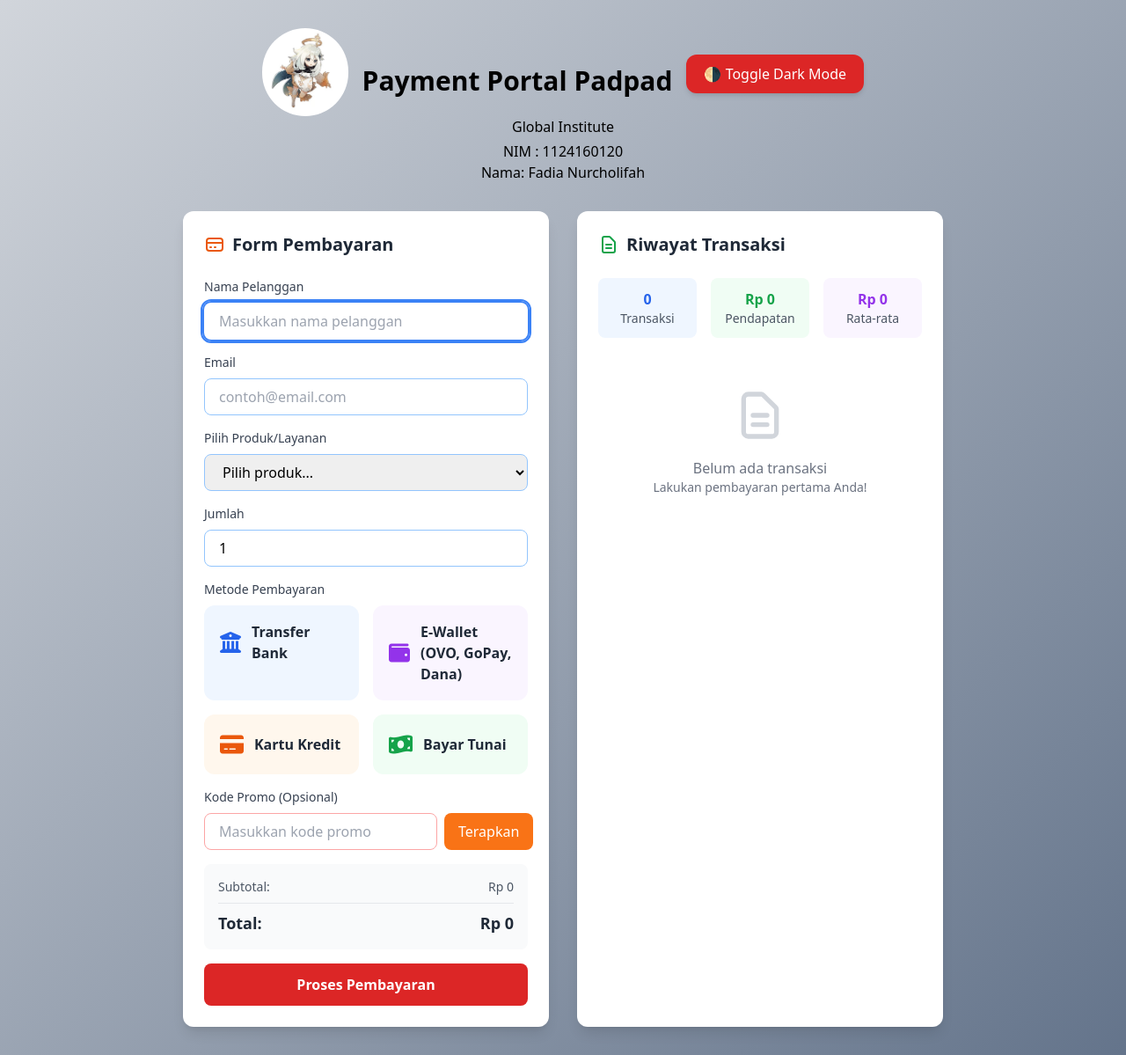
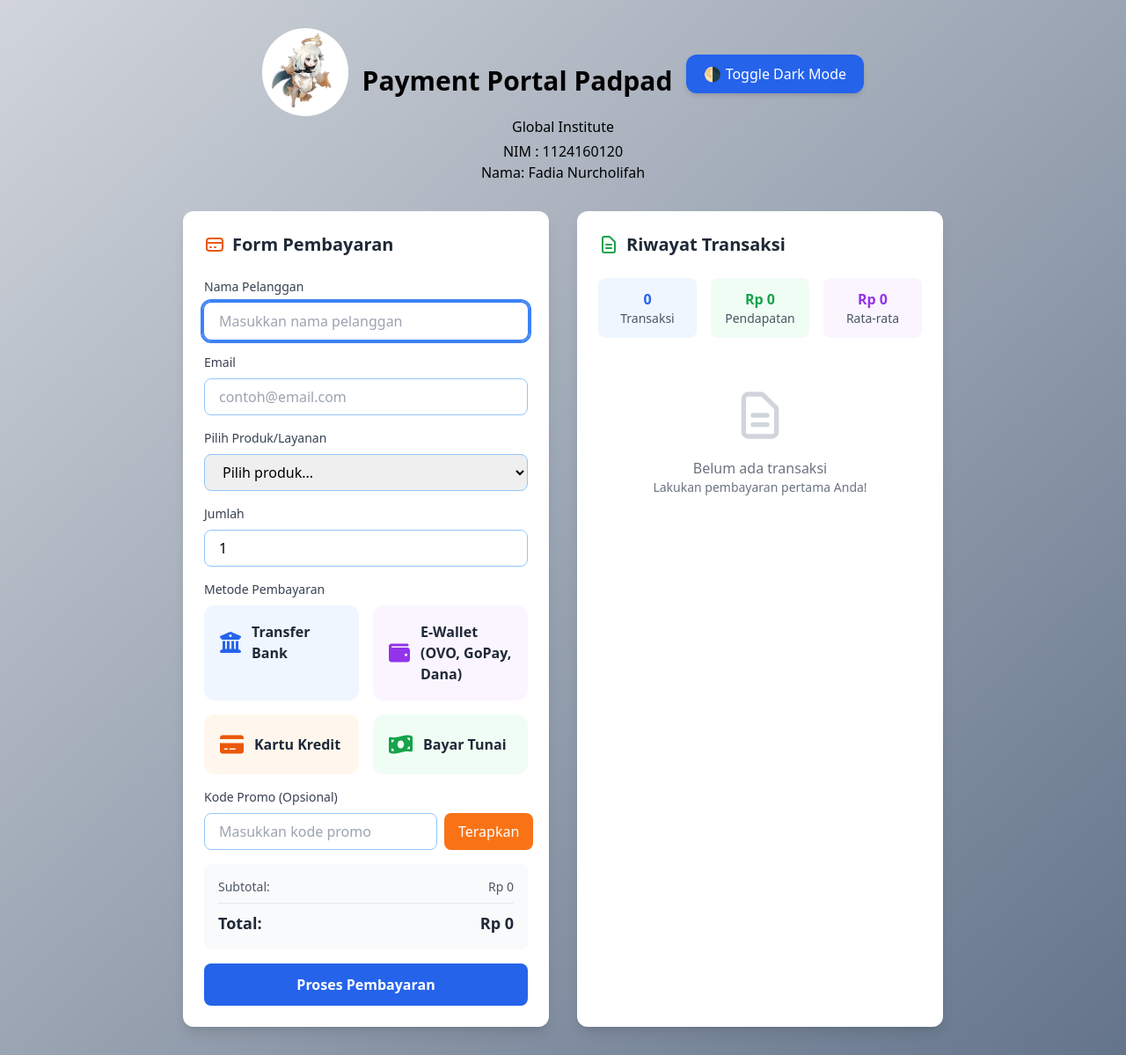
Before and after one commit to Fadia0504/UAS-WEB-FADIA-1124160120, a website: page index.html in a window 1280 px wide. Shown: the whole page at 88% size. Drawn offline with nearby package versions, Linux system fonts and the light colour scheme; some packages are replaced by stand-ins of ours; a script that the page names is missing.

Commit message:
Sedikit perubahan warna

```diff
--- a/index.html
+++ b/index.html
@@ -205,11 +205,11 @@
             <button
             id="toggleDarkMode"
             class="px-5 py-2.5 rounded-xl font-medium transition-all duration-300 ease-in-out
-                bg-red-600 text-white
-                hover:bg-red-700
+                bg-blue-600 text-white
+                hover:bg-blue-700
                 dark:bg-yellow-400 dark:text-gray-900
                 dark:hover:bg-yellow-300
-                shadow-md dark:shadow-lg focus:outline-none focus:ring-2 focus:ring-offset-2 focus:ring-red-500 dark:focus:ring-yellow-500">
+                shadow-md dark:shadow-lg focus:outline-none focus:ring-2 focus:ring-offset-2 focus:ring-blue-500 dark:focus:ring-yellow-500">
             🌗 Toggle Dark Mode
             </button>
         </div>
@@ -368,12 +368,12 @@
                                 id="promoCode"
                                 name="promoCode"
                                 placeholder="Masukkan kode promo"
-                                class="flex-1 px-4 py-2 border border-red-300 rounded-lg focus:outline-none focus:ring-2 focus:ring-red-500 focus:border-transparent"
+                                class="flex-1 px-4 py-2 border border-blue-300 rounded-lg focus:outline-none focus:ring-2 focus:ring-blue-500 focus:border-transparent"
                             >
                             <button
                                 type="button"
                                 id="applyPromoBtn"
-                                class="px-4 py-2 bg-orange-500 text-white rounded-lg hover:bg-orange-600 focus:outline-none focus:ring-2 focus:ring-red-500 transition-colors duration-200"
+                                class="px-4 py-2 bg-blue-500 text-white rounded-lg hover:bg-blue-600 focus:outline-none focus:ring-2 focus:ring-blue-500 transition-colors duration-200"
                             >
                                 Terapkan
                             </button>
@@ -400,7 +400,7 @@
                     <!-- Submit Button -->
                     <button
                         type="submit"
-                        class="w-full py-3 bg-red-600 text-white font-semibold rounded-lg hover:bg-red-700 focus:outline-none focus:ring-2 focus:ring-blue-500 transition-colors duration-200"
+                        class="w-full py-3 bg-blue-600 text-white font-semibold rounded-lg hover:bg-blue-700 focus:outline-none focus:ring-2 focus:ring-blue-500 transition-colors duration-200"
                     >
                         Proses Pembayaran
                     </button>
```
